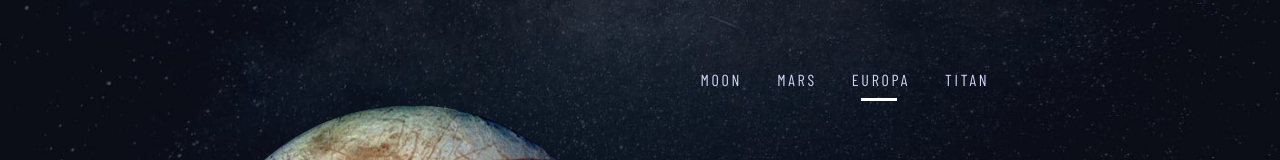
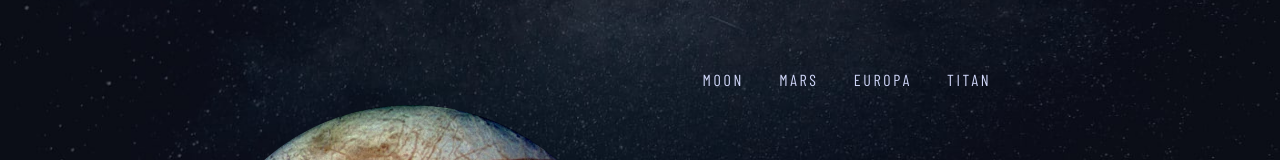
Before and after one commit to gigakhrz/Space-tourismo-website, a React (Vite) app: page /destinations/europa in a window 1280 px wide. Shown: the part 240-400 px from the top of the page. Built offline with nearby package versions, Linux system fonts and the light colour scheme; a web font is replaced by a local one.

Commit message:
change hover div functionality and finish destination responive

```diff
--- a/src/Components/Destination.tsx
+++ b/src/Components/Destination.tsx
@@ -27,12 +27,20 @@ const Destination = (): JSX.Element => {
       </HeaderDiv>
       <div className="planetInfoContainer">
         <img className="planetImg" src={imgPath} alt="planet" />
-        <ChoosePlanet path={path}>
+        <ChoosePlanet>
           <nav>
-            <Link to="/destinations/moon">Moon</Link>
-            <Link to="/destinations/mars">Mars</Link>
-            <Link to="/destinations/europa">Europa</Link>
-            <Link to="/destinations/titan">Titan</Link>
+            <Link to="/destinations/moon">
+              Moon <div className="hoverDiv"></div>
+            </Link>
+            <Link to="/destinations/mars">
+              Mars <div className="hoverDiv"></div>
+            </Link>
+            <Link to="/destinations/europa">
+              Europa <div className="hoverDiv"></div>
+            </Link>
+            <Link to="/destinations/titan">
+              Titan <div className="hoverDiv"></div>
+            </Link>
 
             <div className="bottomDiv"></div>
           </nav>
@@ -163,7 +171,7 @@ const HeaderDiv = styled.div`
   }
 `;
 
-const ChoosePlanet = styled.nav<{ path: string | undefined }>`
+const ChoosePlanet = styled.div`
   display: flex;
   width: 100%;
   align-items: center;
@@ -178,40 +186,11 @@ const ChoosePlanet = styled.nav<{ path: string | undefined }>`
     gap: 53px;
   }
 
-  .bottomDiv {
-    position: absolute;
-    width: 36px;
-    height: 3px;
-    background-color: white;
-    left: ${(props) =>
-      props.path === "moon"
-        ? "-2px"
-        : props.path === "mars"
-        ? "60px"
-        : props.path === "europa"
-        ? "128px"
-        : "202px"};
-
-    bottom: -12px;
-
-    @media screen and (min-width: 768px) {
-      left: ${(props) =>
-        props.path === "moon"
-          ? "-2px"
-          : props.path === "mars"
-          ? "74px"
-          : props.path === "europa"
-          ? "158px"
-          : "245px"};
-    }
-  }
-
   nav {
     width: 240px;
     display: flex;
     gap: 27px;
     align-items: center;
-    justify-content: center;
     position: relative;
 
     @media screen and (min-width: 768px) {
@@ -233,6 +212,37 @@ const ChoosePlanet = styled.nav<{ path: string | undefined }>`
         line-height: 19px;
         letter-spacing: 2.7px;
       }
+      @media screen and (min-width: 1024px) {
+        position: relative;
+      }
+    }
+
+    //div which appear on hover and on focus
+    .hoverDiv {
+      height: 3px;
+      display: none;
+      background-color: white;
+      @media screen and (min-width: 1024px) {
+        position: absolute;
+        bottom: -12px;
+        width: 0; /* Initially set to 0 */
+        transition: width 0.3s ease; /* Add transition for smooth animation */
+      }
+    }
+
+    //
+    a {
+      position: relative;
+      cursor: pointer;
+    }
+    a:focus .hoverDiv {
+      width: 100%;
+      display: block;
+    }
+    a:hover .hoverDiv {
+      width: 100%;
+      display: block;
+      opacity: 0.5;
     }
   }
 
```
